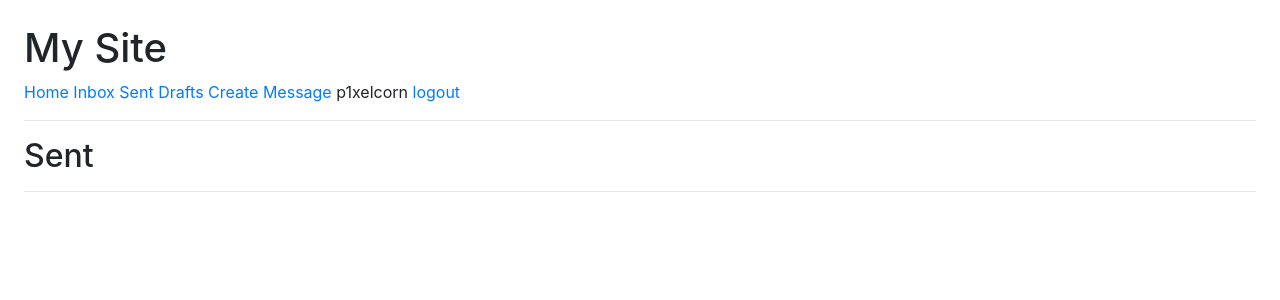
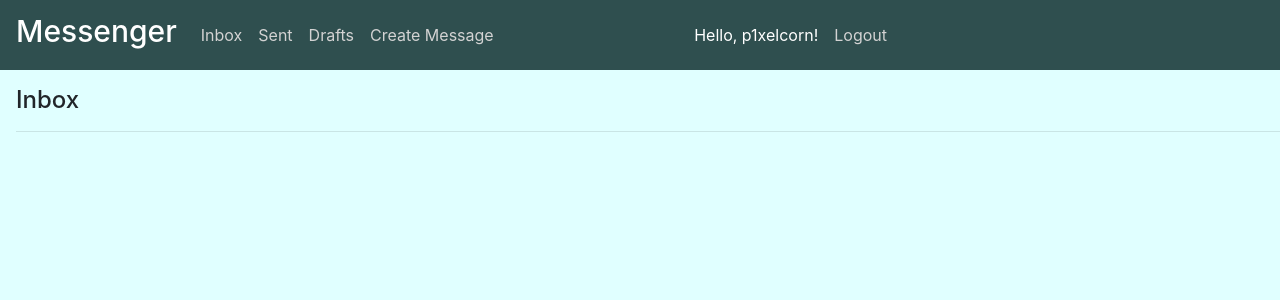
Before and after one commit to hushion-r/COMP346HW5, a Django app: page /sent in a window 1280 px wide. Shown: the top 300 px of the page. Run offline with Django 3.2, Linux system fonts and the light colour scheme; a user stored in the database is signed in; data comes from the database, SQL or seed files in the repository; both versions use the stored data as it was after the commit; some libraries are stand-ins or nearby versions.

Commit message:
finshed! just reviewing

```diff
--- a/COMP346HW5/settings.py
+++ b/COMP346HW5/settings.py
@@ -121,3 +121,6 @@ USE_TZ = True
 # https://docs.djangoproject.com/en/2.1/howto/static-files/
 
 STATIC_URL = '/static/'
+
+LOGIN_URL = '/login/'
+LOGIN_REDIRECT_URL = '/'
--- /dev/null
+++ b/messenger/static/style.css
@@ -0,0 +1,71 @@
+/*Rae Hushion. HW5*/
+
+.navbar {
+    padding-right: -1em;
+    margin-bottom: 1em;
+    background-color: darkslategrey;
+    color: white;
+}
+
+.navbar a {
+    color: lightgrey;
+}
+
+.navbar a:hover {
+    color: white;
+}
+
+.nav-item {
+    margin-left: .5em;
+    margin-right: .5em;
+}
+
+.col {
+    padding-right: 1em;
+}
+
+.content {
+    margin-left: 1em;
+}
+
+.messages {
+    margin-left: 0;
+}
+
+.date {
+    font-size: .8em;
+    text-align: right;
+}
+
+.text {
+    color: darkmagenta;
+    margin-left: 1em;
+}
+
+
+body {
+    border-left: 1.5em;
+    border-right: 1.5em;
+    background-color: lightcyan;
+}
+
+body>div {
+    padding-left: 1.5em;
+    padding-right: 1.5em;
+}
+
+h1 {
+    font-size: 1.5em;
+}
+
+h2 {
+    font-size: 1.5em;
+}
+
+h4 {
+    font-size: 1.3em;
+}
+
+h5 {
+    font-size: 1.2em;
+}
--- a/messenger/templates/messenger/base.html
+++ b/messenger/templates/messenger/base.html
@@ -1,32 +1,37 @@
+{% load static %}
+
 <!DOCTYPE html>
 <html lang="en">
     <head>
         <meta charset="utf-8">
-    <title>{% block title %}My Django App{% endblock %}</title>
+        <meta name="viewport" content="width=device-width, initial-scale=1, shrink-to-fit=no">
+
+
+        <!-- Bootstrap -->
         <link rel="stylesheet" href="https://stackpath.bootstrapcdn.com/bootstrap/4.1.3/css/bootstrap.min.css" integrity="sha384-MCw98/SFnGE8fJT3GXwEOngsV7Zt27NXFoaoApmYm81iuXoPkFOJwJ8ERdknLPMO" crossorigin="anonymous">
-    <style>
-        body {
-            padding: 1.5em;
-        }
-        td {
-            padding-right: 1em;
-        }
-    </style>
+        <link rel="stylesheet" href="{% static "style.css" %}" type="text/css" charset="utf-8">
+
+        <title>{% block title %}Messenger App{% endblock %}</title>
+
     </head>
     <body>
-    <header>
-      <h1>My Site</h1>
+    <header class="navbar navbar-expand navbar-dark flex-column flex-md-row bd-navbar">
+        <a class="navbar-brand"><h1>Messenger</h1></a>
         {% if user.is_authenticated %}
-          <table></table>
-            <td><a href="/">Home</a></td>
-            <td><a href="/inbox">Inbox</a></td>
-            <td><a href="/sent">Sent</a></td>
-            <td><a href="/drafts">Drafts</a></td>
-            <td><a href="/message_create">Create Message</a></td>
-            <td>{{ user.username }}</td>
-            <td><a href="{% url 'logout' %}">logout</a></td>
+          <div class="navbar-nav-scroll">
+              <ul class="navbar-nav bd-navbar-nav flex-row">
+                  <li class="nav-item"><a href="/inbox">Inbox</a></li>
+                  <li class="nav-item"><a href="/sent">Sent</a></li>
+                  <li class="nav-item"><a href="/drafts">Drafts</a></li>
+                  <li class="nav-item"><a href="/message_create">Create Message</a></li>
+              </ul>
+          </div>
+            <ul class="navbar-nav flex-row-reverse ml-md-auto d-none d-md-flex">
+                <li class="nav-item"><a href="{% url 'logout' %}">Logout</a></li>
+                <li class="nav-item">Hello, {{ user.username }}!</li>
+            </ul>
         {% else %}
-        <a href="{% url 'login' %}">login</a> / <a href="{% url 'signup' %}">signup</a>
+            <a href="{% url 'login' %}">Login</a> / <a href="{% url 'signup' %}">Signup</a>
         {% endif %}
 
         <hr>
@@ -35,6 +40,9 @@
     <main>
         {% block content %}
         {% endblock %}
+        <script src="https://code.jquery.com/jquery-3.3.1.slim.min.js" integrity="sha384-q8i/X+965DzO0rT7abK41JStQIAqVgRVzpbzo5smXKp4YfRvH+8abtTE1Pi6jizo" crossorigin="anonymous"></script>
+        <script src="https://cdnjs.cloudflare.com/ajax/libs/popper.js/1.14.3/umd/popper.min.js" integrity="sha384-ZMP7rVo3mIykV+2+9J3UJ46jBk0WLaUAdn689aCwoqbBJiSnjAK/l8WvCWPIPm49" crossorigin="anonymous"></script>
+        <script src="https://stackpath.bootstrapcdn.com/bootstrap/4.1.3/js/bootstrap.min.js" integrity="sha384-ChfqqxuZUCnJSK3+MXmPNIyE6ZbWh2IMqE241rYiqJxyMiZ6OW/JmZQ5stwEULTy" crossorigin="anonymous"></script>
     </main>
     </body>
 </html>
--- a/messenger/templates/messenger/sent.html
+++ b/messenger/templates/messenger/sent.html
@@ -1,14 +1,27 @@
 {% extends 'messenger/base.html' %}
 
 {% block content %}
-  <h2>Sent</h2>
-    <hr>
-    {% for message in filtered_message_objects %}
-        <h5>{{ message.receiver }}</h5>
-        <p>{{ message.text }}</p>
-        <sup>{{ message.date }}</sup>
-        <br>
+    <div class="content">
+        <h2>Inbox</h2>
         <hr>
-    {% endfor %}
+        <div class="container messages">
+            {% for message in filtered_message_objects %}
+                <div class="row">
+                    <div class="col-sm">
+                        <h5>{{ message.receiver }}</h5>
+                    </div>
+                    <div class="col-sm date">
+                        <p>{{ message.date }}</p>
+                    </div>
+                </div>
+                <div class="row">
+                    <div class="col-sm text">
+                        <p>{{ message.text }}</p>
+                    </div>
+                </div>
+                <hr>
+            {% endfor %}
+        </div>
+    </div>
 
 {% endblock %}
--- a/messenger/urls.py
+++ b/messenger/urls.py
@@ -5,7 +5,6 @@ from django.contrib.auth import views as auth_views
 from . import views
 
 urlpatterns = [
-    re_path(r'^$', views.home, name='home'),
     re_path(r'^login/$', auth_views.LoginView.as_view(template_name='messenger/login.html'), name='login'),
     re_path(r'^logout/$', auth_views.LogoutView.as_view(next_page='login'), name='logout'),
     re_path(r'^signup/$', views.signup, name='signup'),
--- a/messenger/views.py
+++ b/messenger/views.py
@@ -7,11 +7,6 @@ from django.shortcuts import render, redirect
 from django.http.response import HttpResponse
 from .models import Message
 
-
-@login_required
-def home(request):
-    messages = Message.objects.filter(sender=request.user)
-    return render(request, 'messenger/home.html', {'messages': Message.objects.all()})
 
 def signup(request):
     if request.method == 'POST':
```
Also changed, not shown: messenger/templates/messenger/drafts.html (+20 -5 lines), messenger/templates/messenger/home.html (deleted, +0 -7 lines), messenger/templates/messenger/inbox.html (+15 -3 lines), messenger/templates/messenger/message_create.html (+4 -4 lines), messenger/templates/messenger/message_edit.html (+4 -4 lines), db.sqlite3. Lines whose indentation alone changed are shown as unchanged.
